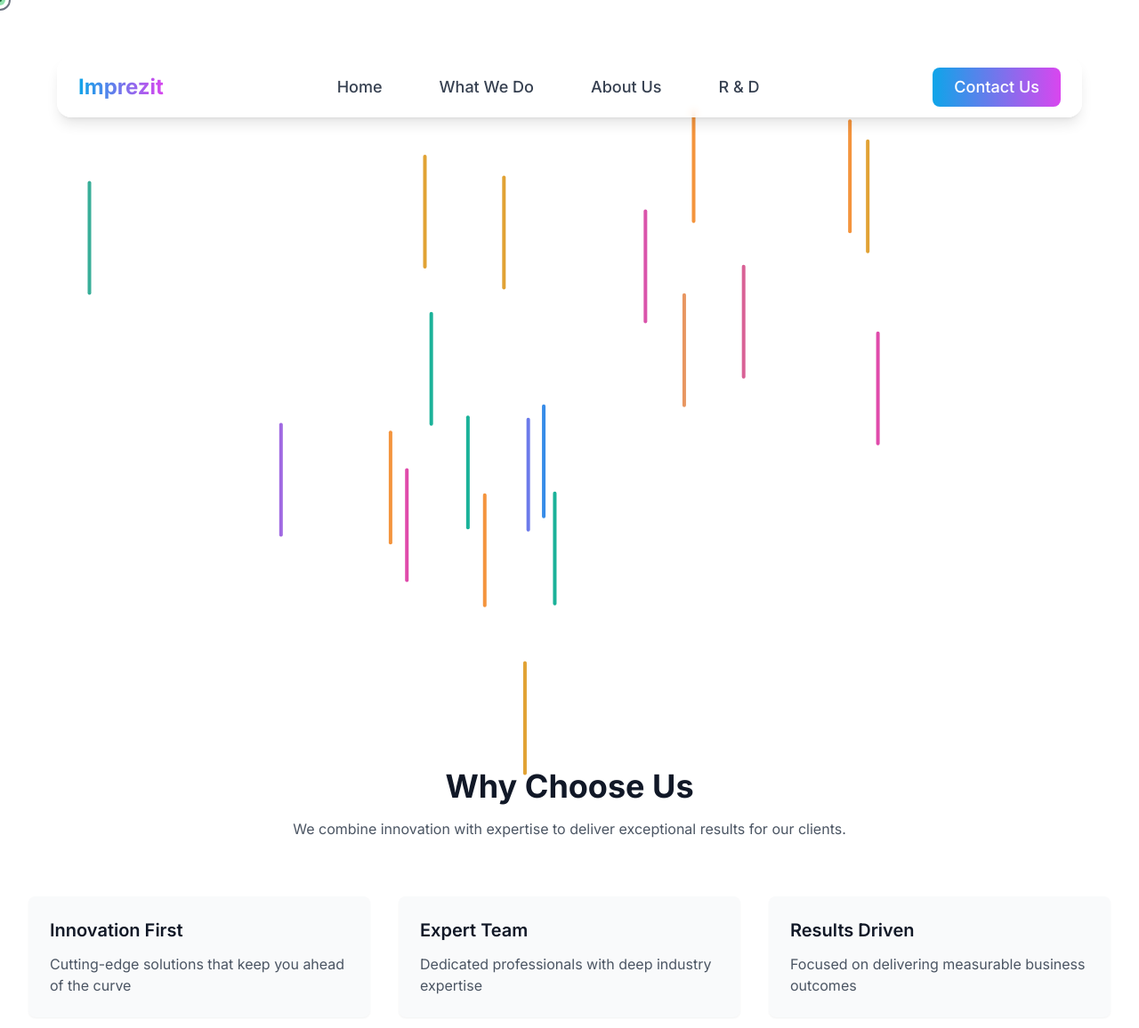
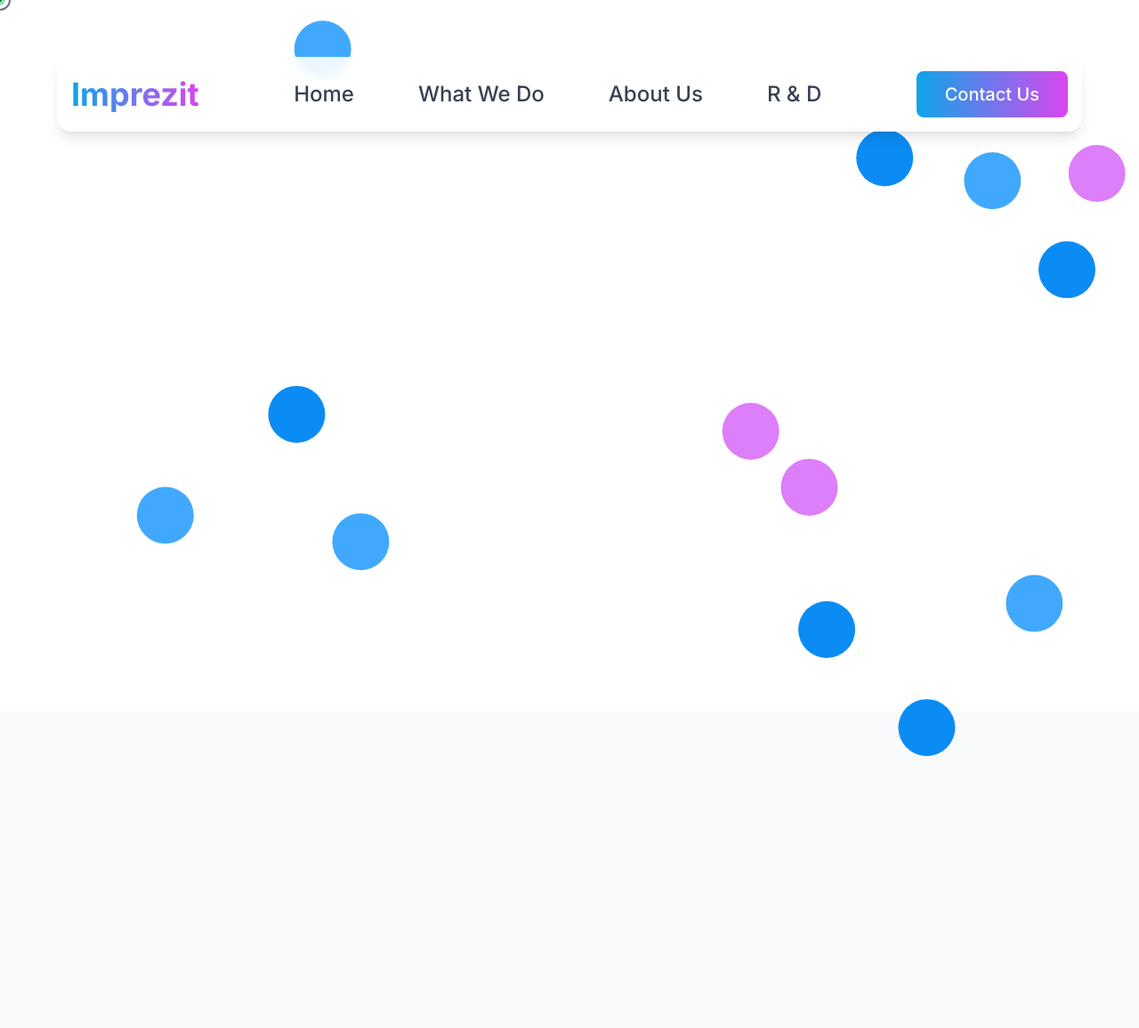
Before and after one commit to NimsaraPeiris/imprezit, a React (Vite) app: page / in a window 1280 px wide. Shown: the top 1156 px of the page at 89% size. After the commit the page ends 800 px from the top, so only its background shows below. Built offline with nearby package versions, Linux system fonts and the light colour scheme.

Commit message:
changed particles

```diff
--- a/index.html
+++ b/index.html
@@ -5,7 +5,7 @@
     <link rel="icon" type="image/svg+xml" href="/vite.svg" />
     <meta name="viewport" content="width=device-width, initial-scale=1.0" />
     <link href="https://fonts.googleapis.com/css2?family=Inter:wght@400;500;600;700&display=swap" rel="stylesheet">
-    <title>StartupName - Innovative Solutions</title>
+    <title>Imprezit - Innovative Solutions</title>
   </head>
   <body>
     <div id="root"></div>
--- a/src/components/Navbar.tsx
+++ b/src/components/Navbar.tsx
@@ -2,32 +2,32 @@ import { Link } from 'react-router-dom';
 
 const Navbar = () => {
   return (
-    <nav className="fixed top-16 left-1/2 -translate-x-1/2 z-50 px-6 py-3 bg-white/80 backdrop-blur-sm rounded-2xl shadow-lg w-[90%] max-w-7xl">
+    <nav className="fixed top-16 left-1/2 -translate-x-1/2 z-50 px-4 py-4 bg-white/90 backdrop-blur-sm rounded-2xl shadow-lg w-[90%] max-w-7xl">
       <div className="flex items-center justify-between">
         {/* Logo */}
-        <Link to="/" className="text-2xl font-bold text-transparent bg-clip-text bg-gradient-to-r from-primary-500 to-secondary-500">
+        <Link to="/" className="text-4xl font-bold text-transparent bg-clip-text bg-gradient-to-r from-primary-500 to-secondary-500">
           Imprezit
         </Link>
 
         {/* Navigation Links */}
-        <div className="flex items-center justify-center space-x-8">
-          <Link to="/" className="nav-link text-lg font-medium">
+        <div className="flex items-center justify-center space-x-10">
+          <Link to="/" className="nav-link text-2xl font-medium">
             Home
           </Link>
-          <Link to="/services" className="nav-link text-lg font-medium">
+          <Link to="/services" className="nav-link text-2xl font-medium">
             What We Do
           </Link>
-          <Link to="/about" className="nav-link text-lg font-medium">
+          <Link to="/about" className="nav-link text-2xl font-medium">
             About Us
           </Link>
-          <Link to="/research" className="nav-link text-lg font-medium">
+          <Link to="/research" className="nav-link text-2xl font-medium">
             R & D
           </Link>
         </div>
 
         <Link
           to="/contact"
-          className="bg-gradient-to-r from-primary-500 to-secondary-500 text-white px-6 py-2 rounded-lg text-lg font-medium hover:opacity-90 transition-opacity"
+          className="bg-gradient-to-r from-primary-500 to-secondary-500 text-white px-8 py-3 rounded-lg text-xl font-medium hover:opacity-90 transition-opacity"
         >
           Contact Us
         </Link>
--- a/src/pages/Home.tsx
+++ b/src/pages/Home.tsx
@@ -2,11 +2,11 @@ import { motion } from 'framer-motion';
 import { useInView } from 'react-intersection-observer';
 
 const colors = [
-  'rgb(59, 130, 246)', // blue-500
-  'rgb(16, 185, 129)', // emerald-500
-  'rgb(236, 72, 153)', // pink-500
-  'rgb(139, 92, 246)', // violet-500
-  'rgb(245, 158, 11)', // amber-500
+  'rgb(255, 255, 255)', // blue-500
+  'rgb(221, 126, 250)', // emerald-500
+  'rgb(255, 255, 255)', // pink-500
+  'rgb(65, 169, 253)', // violet-500
+  'rgb(11, 140, 245)', // amber-500
 ];
 
 const getRandomColors = () => {
@@ -15,7 +15,7 @@ const getRandomColors = () => {
 };
 
 const Home = () => {
-  const [ref, inView] = useInView({
+  useInView({
     triggerOnce: true,
     threshold: 0.1,
   });
@@ -32,7 +32,7 @@ const Home = () => {
               return (
                 <motion.div
                   key={i}
-                  className="absolute h-32 w-1 rounded-full"
+                  className="absolute h-16 w-16 rounded-full cursor-pointer"
                   initial={{
                     x: Math.random() * window.innerWidth,
                     y: Math.random() * window.innerHeight,
@@ -55,16 +55,16 @@ const Home = () => {
                       duration: Math.random() * 20 + 15,
                       repeat: Infinity,
                       repeatType: "mirror",
-                      ease: "linear"
+                      ease: "anticipate"
                     },
                     y: {
                       duration: Math.random() * 20 + 15,
                       repeat: Infinity,
                       repeatType: "mirror",
-                      ease: "linear"
+                      ease: "anticipate"
                     },
                     backgroundColor: {
-                      duration: 1,
+                      duration: 10,
                       repeat: Infinity,
                       repeatType: "reverse",
                     }
@@ -108,56 +108,6 @@ const Home = () => {
             </motion.div>
           </div>
         </section>
-
-        {/* Features Section */}
-        <section ref={ref} className="section-padding bg-white">
-          <div className="container mx-auto">
-            <motion.div
-              initial={{ opacity: 0, y: 20 }}
-              animate={inView ? { opacity: 1, y: 0 } : {}}
-              transition={{ duration: 0.6 }}
-              className="text-center mb-16"
-            >
-              <h2 className="text-4xl font-bold text-gray-900 mb-4">
-                Why Choose Us
-              </h2>
-              <p className="text-gray-600 max-w-2xl mx-auto">
-                We combine innovation with expertise to deliver exceptional results
-                for our clients.
-              </p>
-            </motion.div>
-
-            <div className="grid md:grid-cols-3 gap-8">
-              {[
-                {
-                  title: 'Innovation First',
-                  description: 'Cutting-edge solutions that keep you ahead of the curve',
-                },
-                {
-                  title: 'Expert Team',
-                  description: 'Dedicated professionals with deep industry expertise',
-                },
-                {
-                  title: 'Results Driven',
-                  description: 'Focused on delivering measurable business outcomes',
-                },
-              ].map((feature, index) => (
-                <motion.div
-                  key={index}
-                  initial={{ opacity: 0, y: 20 }}
-                  animate={inView ? { opacity: 1, y: 0 } : {}}
-                  transition={{ duration: 0.6, delay: index * 0.2 }}
-                  className="bg-gray-50 p-6 rounded-lg shadow-sm hover:shadow-md transition-shadow duration-300"
-                >
-                  <h3 className="text-xl font-semibold text-gray-900 mb-3">
-                    {feature.title}
-                  </h3>
-                  <p className="text-gray-600">{feature.description}</p>
-                </motion.div>
-              ))}
-            </div>
-          </div>
-        </section>
       </div>
     </>
   );
--- a/src/pages/Research.tsx
+++ b/src/pages/Research.tsx
@@ -31,7 +31,7 @@ const Research = () => {
   });
 
   return (
-    <div className="pt-32">
+    <div className="pt-56">
       {/* Hero Section */}
       <section className="relative min-h-[60vh] flex items-center bg-gradient-to-r from-gray-900 to-gray-800">
         <div className="container mx-auto px-6 relative z-10">
```
